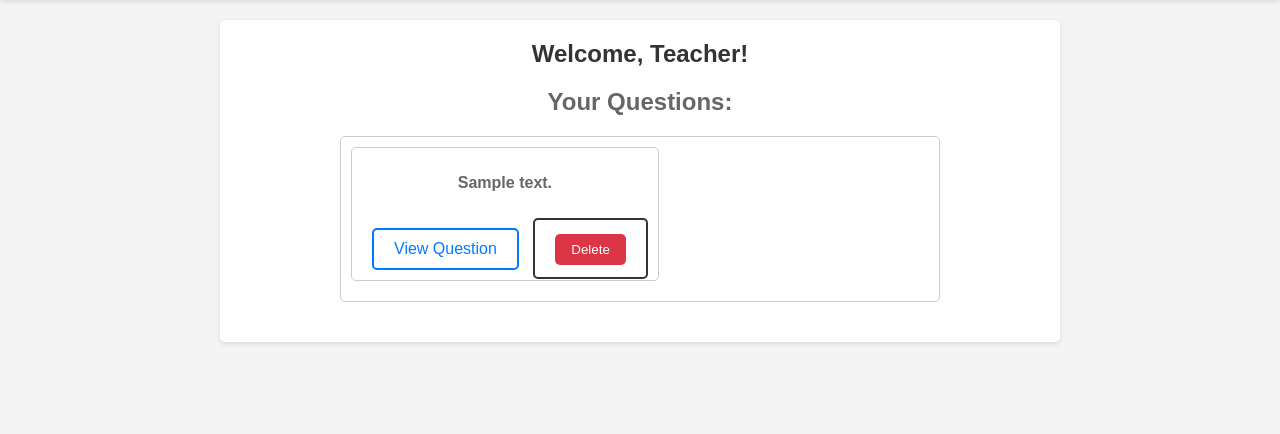
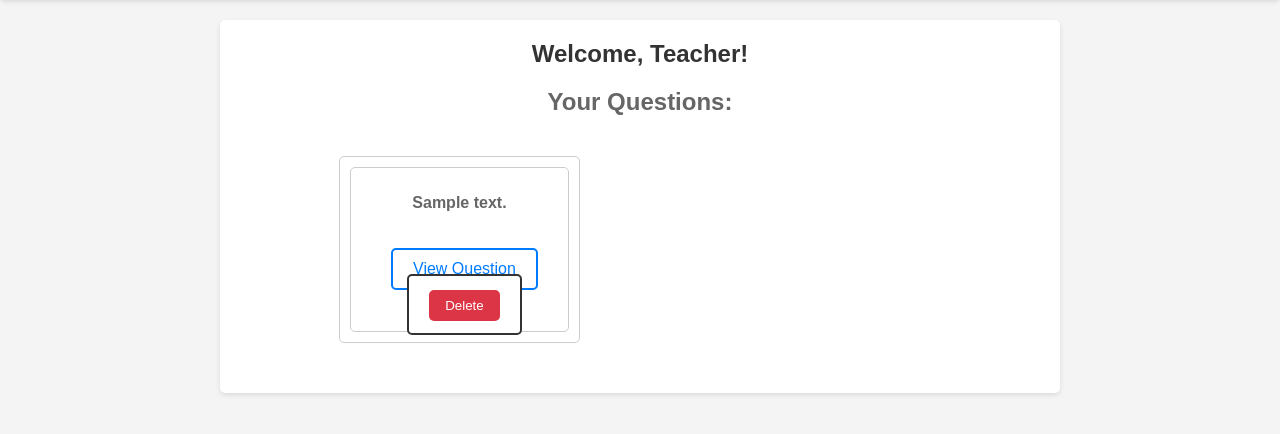
Before and after one commit to 347S24/347-final-project-group-29, a Django app: page / in a window 1280 px wide. Shown: the part 104-538 px from the top of the page. Run offline with Django 4.2, Linux system fonts and the light colour scheme; tables that the repository leaves empty hold one stand-in row (values such as "Sample post"); parts of the project's set-up code (start-up, migrations or seed data) failed here and were passed over.

Commit message:
Update teacher_home.html

```diff
--- a/group_29_final/group29final/group29final/peer_instruction/templates/teacher_home.html
+++ b/group_29_final/group29final/group29final/peer_instruction/templates/teacher_home.html
@@ -1,4 +1,3 @@
-
 {% load static %}
 <!DOCTYPE html>
 <html lang="en">
@@ -68,8 +67,9 @@
         .question {
             border: 1px solid #ccc;
             border-radius: 5px;
-            margin-bottom: 10px;
+            margin: auto;
             padding: 10px;
+            text-align: center;
         }
 
         .question_text {
@@ -94,8 +94,20 @@
             color: #3c763d;
         }
 
-        .container li {
+        .question_view li {
             display: flex;
+            text-align: center;
+            margin-left: 27%;
+        }
+
+        .question_view {
+            text-align: center; /* Center the list items horizontally */
+        }
+
+        .question_view li {
+
+             /* Add margin for spacing between list items */
+            text-align: center;
         }
 
     </style>
@@ -111,7 +123,7 @@
         <h1>Welcome, Teacher!</h1>
         <h2>Your Questions:</h2>
         <div>
-        <ul>
+        <ul class="question_view">
             {% if questions %}
                 {% for question in questions %}
                     <li>
```
